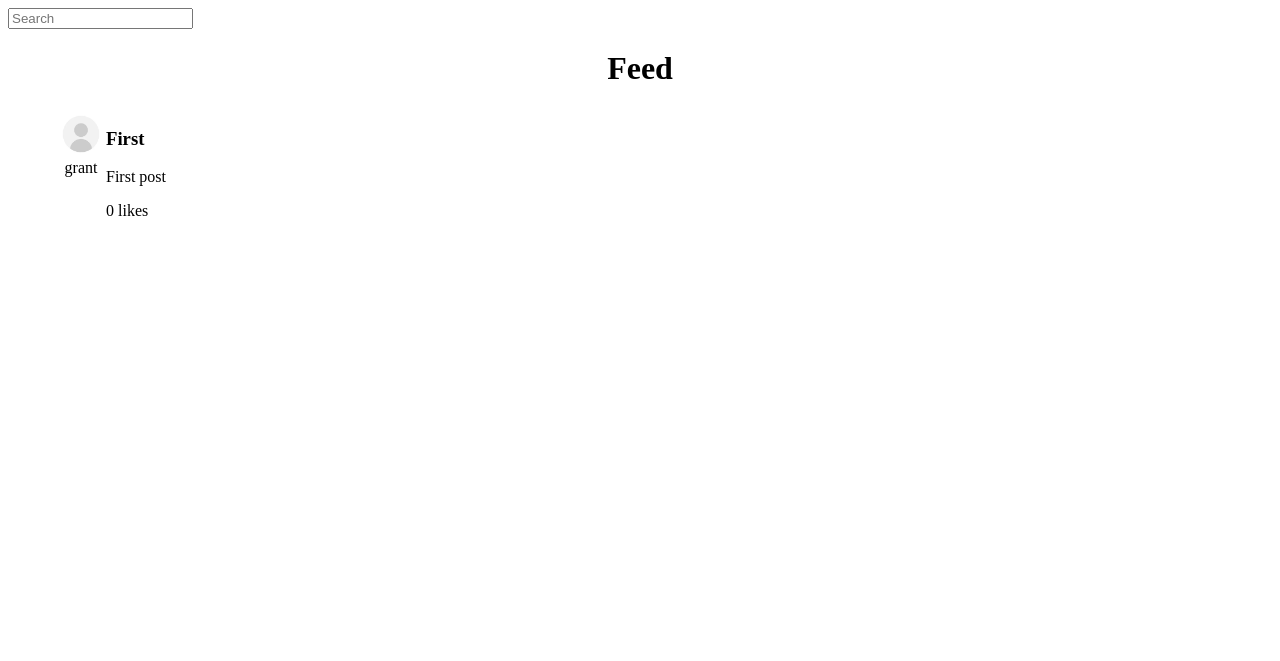
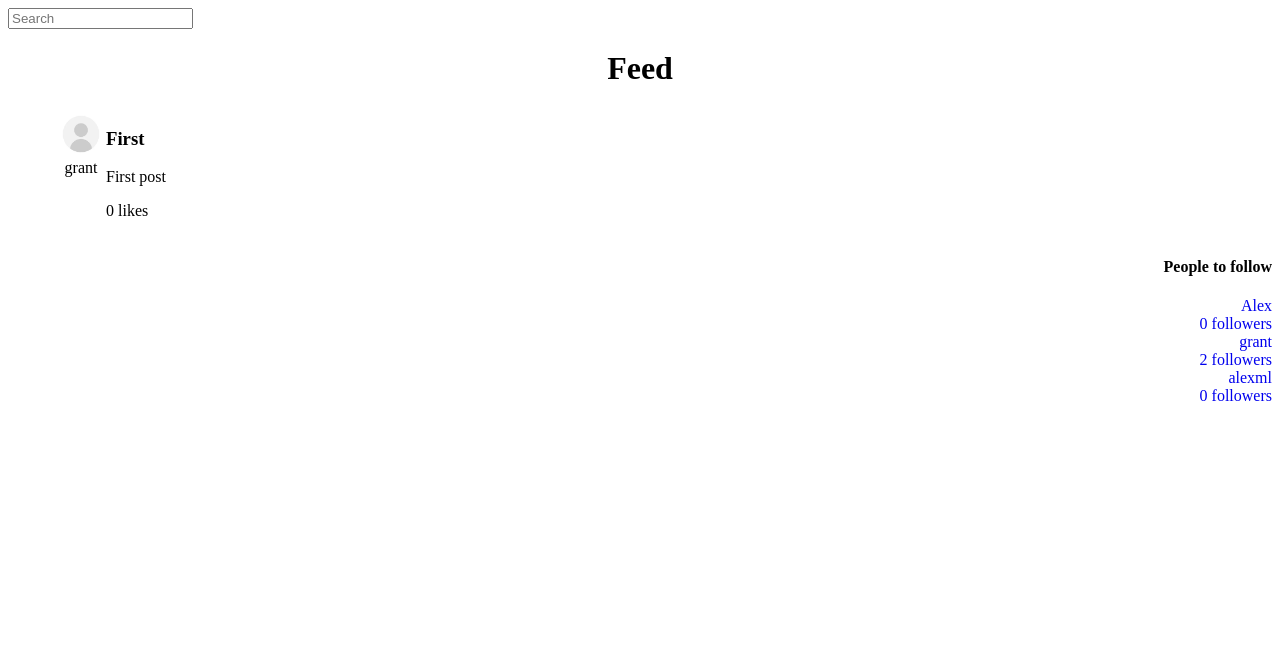
Before and after one commit to ABthewebdev/social-media-app, a Django app: page / in a window 1280 px wide. Shown: the top 661 px of the page. Run offline with Django 5.2, Linux system fonts and the light colour scheme; a user stored in the database is signed in; data comes from the database, SQL or seed files in the repository; data that the repository does not hold is empty.

Commit message:
added people to follow

```diff
--- a/main/templates/main/home.html
+++ b/main/templates/main/home.html
@@ -17,7 +17,7 @@
     </article>
     {% endfor %}
 </div>
-<!--     <div class="people_to_follow">
+<div class="people_to_follow">
     <h4>People to follow</h4>
     <ul>
         {% for author in users %}
@@ -30,5 +30,5 @@
         </li>
         {% endfor %}
     </ul>
-    </div> -->
+</div>
 {% endblock content %}
```
Lines whose indentation alone changed are shown as unchanged.
